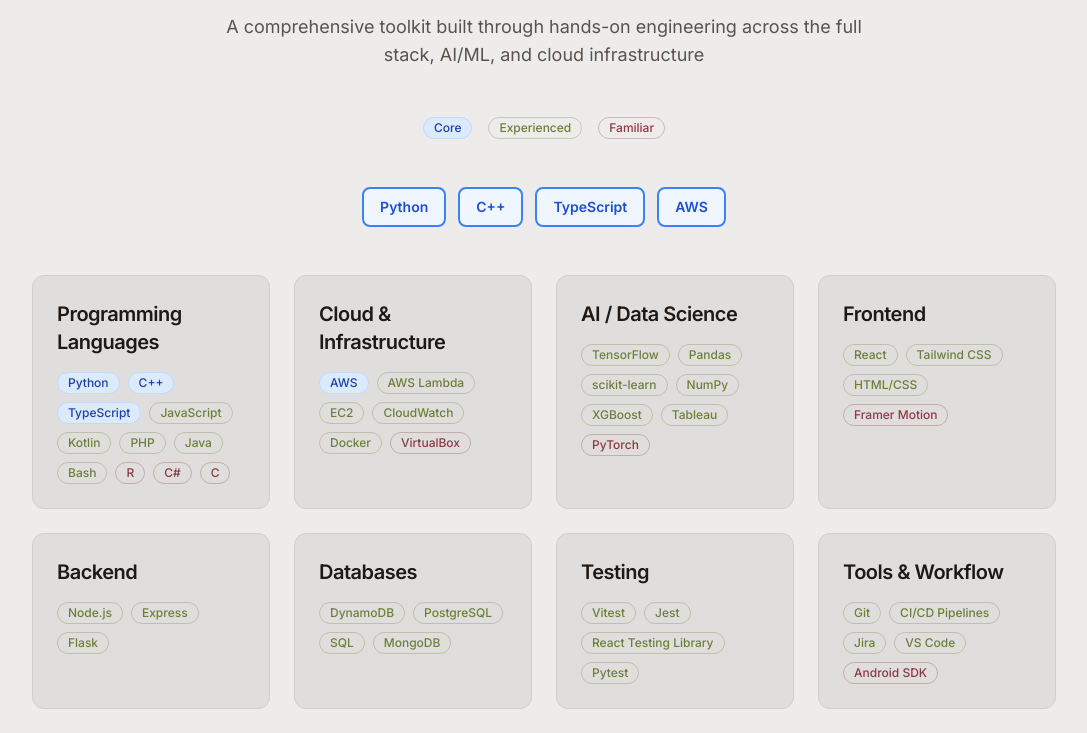
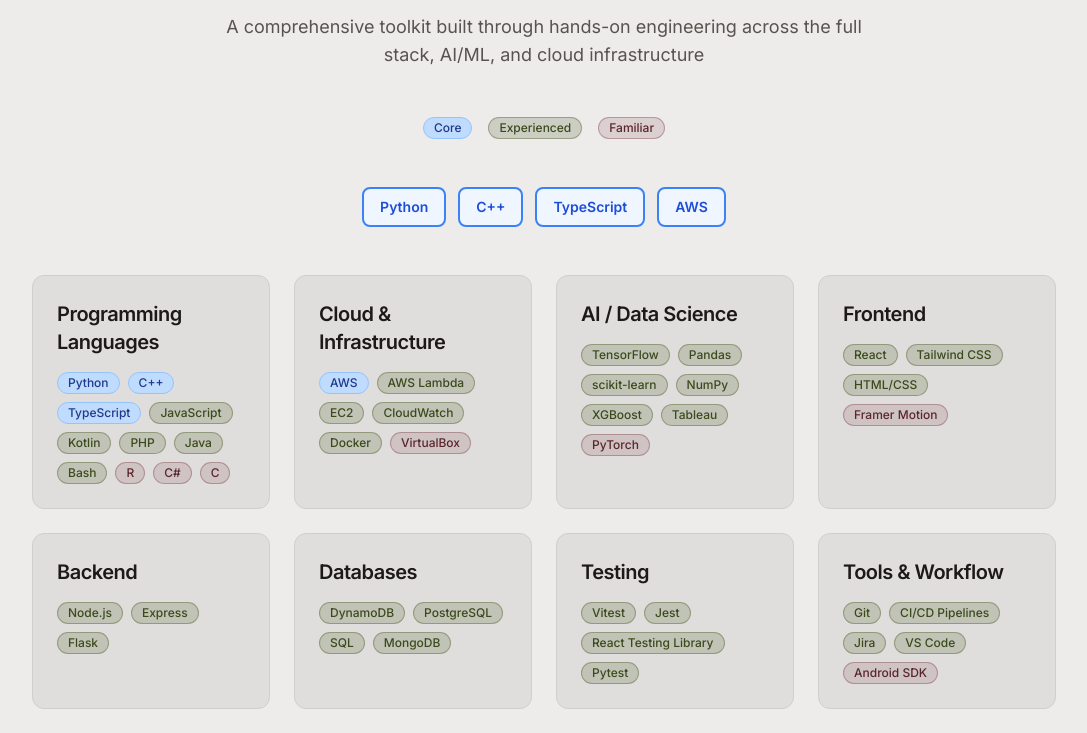
Before and after one commit to ulmo369/ThisIsUlmo, a React (Vite) app: page / in a window 1280 px wide. Shown: the part 1715-2448 px from the top of the page, without its empty margins (96-1183 px from the left). Built offline with nearby package versions, Linux system fonts and the light colour scheme.

Commit message:
feat: increase badge color intensity for light mode

```diff
--- a/src/components/ui/Badge.tsx
+++ b/src/components/ui/Badge.tsx
@@ -5,11 +5,11 @@
 }
 
 const variantClasses: Record<string, string> = {
-  core: 'bg-primary-100 text-primary-800 dark:bg-primary-800/60 dark:text-primary-200 border-primary-200 dark:border-primary-600',
+  core: 'bg-primary-200 text-primary-900 dark:bg-primary-800/60 dark:text-primary-200 border-primary-300 dark:border-primary-600',
   experienced:
-    'bg-accent-green-bg-light text-accent-green-light dark:bg-accent-green/30 dark:text-accent-green-light border-accent-green-light/30 dark:border-accent-green/50',
+    'bg-accent-green/20 text-accent-green-dark dark:bg-accent-green/30 dark:text-accent-green-light border-accent-green/40 dark:border-accent-green/50',
   familiar:
-    'bg-accent-red-bg-light text-accent-red-light dark:bg-accent-red/25 dark:text-accent-red-light border-accent-red-light/30 dark:border-accent-red/45',
+    'bg-accent-red/15 text-accent-red-dark dark:bg-accent-red/25 dark:text-accent-red-light border-accent-red/35 dark:border-accent-red/45',
   default:
     'bg-theme-light-surface text-theme-light-text-secondary dark:bg-theme-dark-surface dark:text-theme-dark-text-secondary border-theme-light-border dark:border-theme-dark-border',
 };
```
